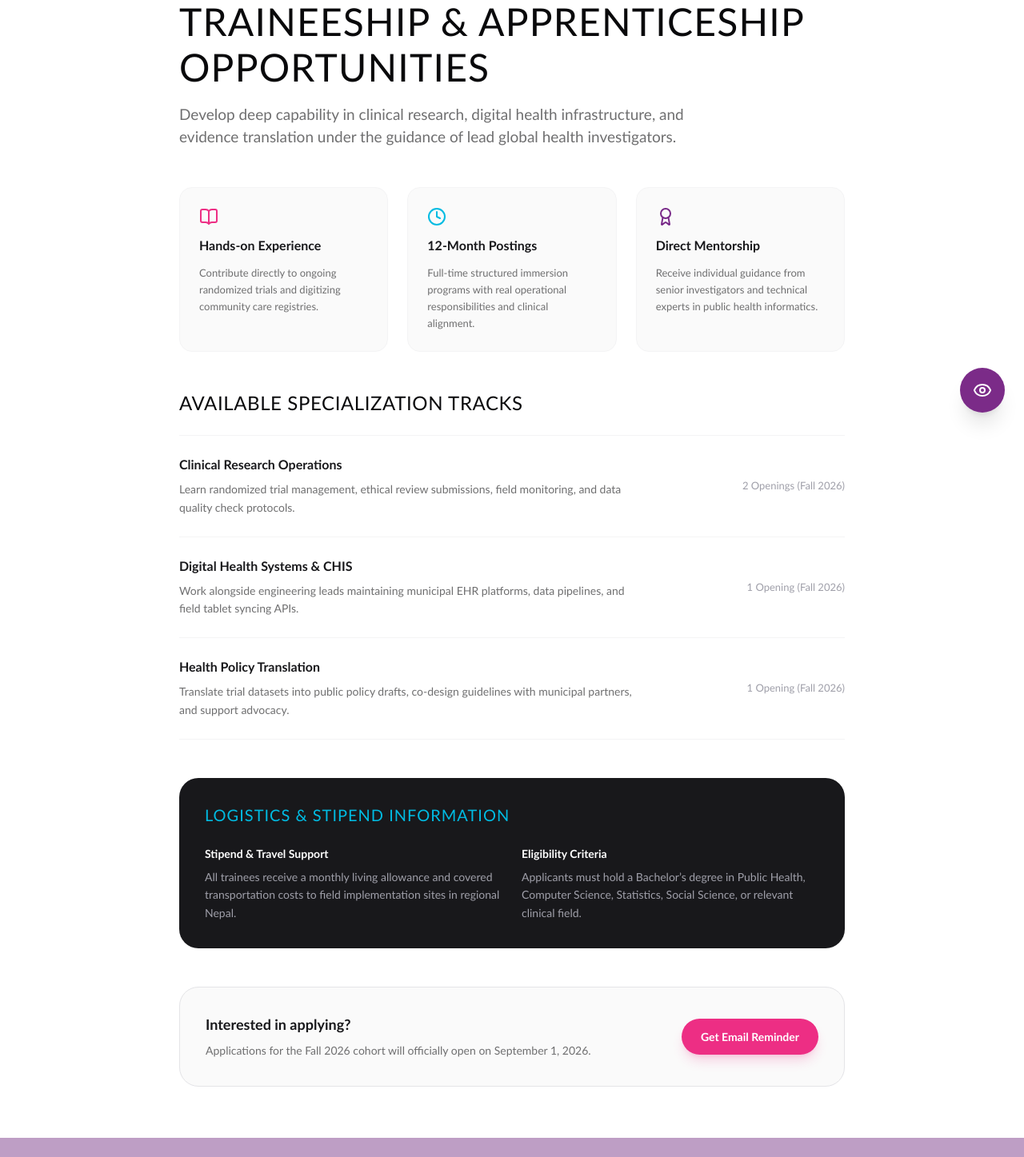
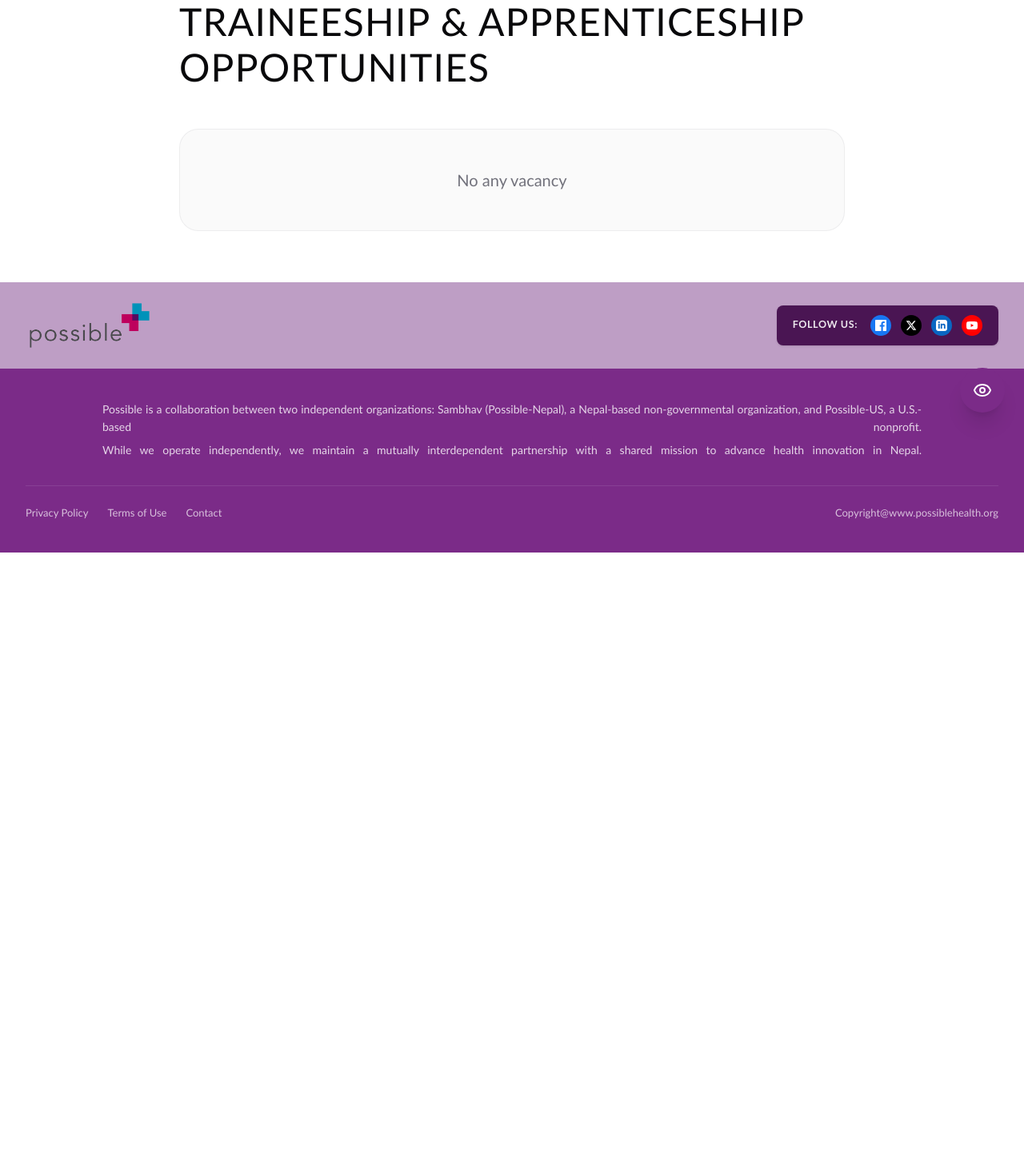
Before and after one commit to srijaytuladhar/possible-website, a Next.js app: page /get-involved/work-with-us/traineeship-apprenticeship in a window 1280 px wide. Shown: the part 260-1707 px from the top of the page at 80% size. After the commit the page ends 951 px from the top, so only its background shows below. Built offline with nearby package versions, Linux system fonts and the light colour scheme.

Commit message:
general update

```diff
--- a/app/get-involved/our-team/page.tsx
+++ b/app/get-involved/our-team/page.tsx
@@ -245,7 +245,7 @@ function TeamPageContent() {
       <div className="space-y-16 animate-in fade-in duration-300">
         {/* Team Roster Grid (3 columns per row for consistency) */}
         <div className="space-y-8">
-          <div className="text-center">
+          <div className="text-center" hidden>
             <h2 className="text-2xl font-light text-zinc-950 uppercase tracking-wider">
               {tabs.find(t => t.key === tabParam)?.label}
             </h2>
--- a/app/get-involved/work-with-us/page.tsx
+++ b/app/get-involved/work-with-us/page.tsx
@@ -49,50 +49,38 @@ export default function WorkWithUsPage() {
           </div>
         </div>
 
-        {/* Career Block Philosophy */}
-        <div className="p-8 bg-zinc-900 text-white rounded-2xl border border-zinc-800">
-          <div className="max-w-2xl space-y-4">
-            <span className="text-[13px] font-bold text-secondary-blue uppercase tracking-widest">Our DNA</span>
-            <h3 className="h2-section text-white font-extralight uppercase tracking-wide">
-              Rigor. Respect. Results.
-            </h3>
-            <p className="text-[15px] text-zinc-400 font-light leading-relaxed">
-              We are defined by fierce rigor and deep respect. We build sustainable, science-backed solutions that prioritize regional context and localized expertise to generate real results.
-            </p>
-          </div>
+        {/* Quote Block */}
+        <div className="relative py-12 px-8 max-w-4xl mx-auto text-center bg-zinc-50/50 rounded-3xl border border-zinc-100/80 my-8">
+          <span className="absolute top-2 left-6 text-7xl font-serif text-primary-pink/20 select-none">“</span>
+          <p className="text-[20px] sm:text-[24px] font-light text-zinc-800 leading-relaxed italic relative z-10 px-4">
+            If you thrive on creating an impact and want to join our mission to reduce suffering and improve lives by strengthening community care systems, join our team.
+          </p>
+          <span className="absolute bottom-2 right-6 text-7xl font-serif text-primary-pink/20 select-none">”</span>
         </div>
 
-        {/* Competencies Grid */}
-        <div className="space-y-6">
-          <h3 className="h3-card text-zinc-950 font-semibold flex items-center gap-2">
-            <Layers className="h-5 w-5 text-primary-pink" />
-            <span>Accelerated Learning Curve</span>
-          </h3>
-          <p className="text-[14px] text-body-gray font-light max-w-2xl">
-            Our organization empowers personnel with deep operational, clinical, and strategic capabilities across key core competencies:
-          </p>
+        {/* How will you thrive section */}
+        <div className="space-y-8 pt-6">
+          <div className="text-center">
+            <h3 className="text-2xl sm:text-3xl font-light text-zinc-950 uppercase tracking-wider">
+              How will you thrive with us?
+            </h3>
+            <div className="h-0.5 w-16 bg-primary-pink mx-auto mt-3 rounded-full"></div>
+          </div>
+
           <div className="grid grid-cols-1 sm:grid-cols-2 md:grid-cols-4 gap-6">
             {[
-              {
-                title: "Policy Translation",
-                desc: "Bridging academic implementation data and policy drafts for governmental entities.",
-              },
-              {
-                title: "Tech-Enabled Systems",
-                desc: "Deploying and managing data-driven workflows using our custom CHIS platforms.",
-              },
-              {
-                title: "Global Funding",
-                desc: "Navigating international grant compliance and cultivating donor networks.",
-              },
-              {
-                title: "Co-Design",
-                desc: "Engaging in participatory development directly with local leaders and NGOs.",
-              },
-            ].map((comp, idx) => (
-              <div key={idx} className="p-5 border border-zinc-100 bg-zinc-50 rounded-xl hover:border-primary-pink/35 transition-colors duration-300">
-                <h4 className="text-[14px] font-semibold text-zinc-900 mb-2 uppercase tracking-wide">{comp.title}</h4>
-                <p className="text-[13px] text-body-gray font-light leading-relaxed">{comp.desc}</p>
+              "Champion Rigorous and Respectful Results",
+              "Engineer Global Impact",
+              "Foster Holistic Mentorship",
+              "Accelerate Learning Curve"
+            ].map((title, idx) => (
+              <div
+                key={idx}
+                className="flex items-center justify-center p-6 bg-gradient-to-br from-[#FF5E97] via-primary-pink to-[#B91257] text-white rounded-2xl h-[130px] text-center shadow-lg shadow-primary-pink/15 hover:shadow-xl hover:shadow-primary-pink/25 hover:-translate-y-1 transition-all duration-300 cursor-default"
+              >
+                <span className="text-[15px] sm:text-[16px] font-semibold leading-snug">
+                  {title}
+                </span>
               </div>
             ))}
           </div>
--- a/app/get-involved/work-with-us/traineeship-apprenticeship/page.tsx
+++ b/app/get-involved/work-with-us/traineeship-apprenticeship/page.tsx
@@ -1,7 +1,7 @@
 "use client";
 
 import Link from "next/link";
-import { ArrowLeft, BookOpen, Clock, Award, CheckCircle } from "lucide-react";
+import { ArrowLeft } from "lucide-react";
 
 export default function TraineeshipApprenticeshipPage() {
   return (
@@ -23,108 +23,13 @@ export default function TraineeshipApprenticeshipPage() {
         <h1 className="h1-hero text-zinc-950 uppercase tracking-wide">
           Traineeship & Apprenticeship Opportunities
         </h1>
-        <p className="text-subheading text-body-gray font-light max-w-2xl">
-          Develop deep capability in clinical research, digital health infrastructure, and evidence translation under the guidance of lead global health investigators.
-        </p>
       </div>
 
-      {/* Program Details Overview */}
-      <div className="grid grid-cols-1 md:grid-cols-3 gap-6">
-        <div className="p-6 bg-zinc-50 border border-zinc-100 rounded-2xl space-y-3">
-          <BookOpen className="h-6 w-6 text-primary-pink" />
-          <h4 className="text-[16px] font-semibold text-zinc-900">Hands-on Experience</h4>
-          <p className="text-[13px] text-body-gray font-light leading-relaxed">
-            Contribute directly to ongoing randomized trials and digitizing community care registries.
-          </p>
-        </div>
-
-        <div className="p-6 bg-zinc-50 border border-zinc-100 rounded-2xl space-y-3">
-          <Clock className="h-6 w-6 text-secondary-blue" />
-          <h4 className="text-[16px] font-semibold text-zinc-900">12-Month Postings</h4>
-          <p className="text-[13px] text-body-gray font-light leading-relaxed">
-            Full-time structured immersion programs with real operational responsibilities and clinical alignment.
-          </p>
-        </div>
-
-        <div className="p-6 bg-zinc-50 border border-zinc-100 rounded-2xl space-y-3">
-          <Award className="h-6 w-6 text-accent-purple" />
-          <h4 className="text-[16px] font-semibold text-zinc-900">Direct Mentorship</h4>
-          <p className="text-[13px] text-body-gray font-light leading-relaxed">
-            Receive individual guidance from senior investigators and technical experts in public health informatics.
-          </p>
-        </div>
-      </div>
-
-      {/* Program Tracks */}
-      <div className="space-y-6">
-        <h3 className="text-2xl font-light text-zinc-950 uppercase tracking-wide">Available Specialization Tracks</h3>
-
-        <div className="divide-y divide-zinc-100 border-y border-zinc-100">
-          <div className="py-6 flex flex-col md:flex-row gap-4 justify-between">
-            <div className="space-y-2 md:max-w-xl">
-              <h4 className="text-[16px] font-semibold text-zinc-900">Clinical Research Operations</h4>
-              <p className="text-[14px] text-body-gray font-light leading-relaxed">
-                Learn randomized trial management, ethical review submissions, field monitoring, and data quality check protocols.
-              </p>
-            </div>
-            <span className="text-[13px] text-zinc-400 font-medium self-start md:self-center">2 Openings (Fall 2026)</span>
-          </div>
-
-          <div className="py-6 flex flex-col md:flex-row gap-4 justify-between">
-            <div className="space-y-2 md:max-w-xl">
-              <h4 className="text-[16px] font-semibold text-zinc-900">Digital Health Systems & CHIS</h4>
-              <p className="text-[14px] text-body-gray font-light leading-relaxed">
-                Work alongside engineering leads maintaining municipal EHR platforms, data pipelines, and field tablet syncing APIs.
-              </p>
-            </div>
-            <span className="text-[13px] text-zinc-400 font-medium self-start md:self-center">1 Opening (Fall 2026)</span>
-          </div>
-
-          <div className="py-6 flex flex-col md:flex-row gap-4 justify-between">
-            <div className="space-y-2 md:max-w-xl">
-              <h4 className="text-[16px] font-semibold text-zinc-900">Health Policy Translation</h4>
-              <p className="text-[14px] text-body-gray font-light leading-relaxed">
-                Translate trial datasets into public policy drafts, co-design guidelines with municipal partners, and support advocacy.
-              </p>
-            </div>
-            <span className="text-[13px] text-zinc-400 font-medium self-start md:self-center">1 Opening (Fall 2026)</span>
-          </div>
-        </div>
-      </div>
-
-      {/* Program Compensation & Logistics */}
-      <div className="p-8 bg-zinc-900 text-white rounded-3xl space-y-6">
-        <h4 className="text-xl font-light uppercase tracking-wider text-secondary-blue">Logistics & Stipend Information</h4>
-        <div className="grid grid-cols-1 sm:grid-cols-2 gap-6 text-[14px]">
-          <div className="space-y-2">
-            <h5 className="font-semibold text-white">Stipend & Travel Support</h5>
-            <p className="text-zinc-400 font-light leading-relaxed">
-              All trainees receive a monthly living allowance and covered transportation costs to field implementation sites in regional Nepal.
-            </p>
-          </div>
-          <div className="space-y-2">
-            <h5 className="font-semibold text-white">Eligibility Criteria</h5>
-            <p className="text-zinc-400 font-light leading-relaxed">
-              Applicants must hold a Bachelor’s degree in Public Health, Computer Science, Statistics, Social Science, or relevant clinical field.
-            </p>
-          </div>
-        </div>
-      </div>
-
-      {/* How to Apply */}
-      <div className="p-8 border border-zinc-200 rounded-3xl bg-zinc-50 flex flex-col md:flex-row items-center justify-between gap-6">
-        <div className="space-y-2">
-          <h4 className="text-lg font-semibold text-zinc-900">Interested in applying?</h4>
-          <p className="text-[14px] text-body-gray font-light leading-relaxed">
-            Applications for the Fall 2026 cohort will officially open on September 1, 2026.
-          </p>
-        </div>
-        <button
-          onClick={() => alert("Applications will open on September 1, 2026. Please check back then.")}
-          className="inline-flex items-center gap-2 rounded-full bg-primary-pink px-6 py-3 font-equip font-semibold text-[14px] text-white shadow-lg shadow-primary-pink/20 hover:bg-primary-pink/90 hover:shadow-primary-pink/30 hover:-translate-y-0.5 transition-all cursor-pointer"
-        >
-          <span>Get Email Reminder</span>
-        </button>
+      {/* Vacancy Announcement Block */}
+      <div className="p-12 bg-zinc-50 border border-zinc-200/60 rounded-3xl text-center space-y-3">
+        <p className="text-[20px] font-medium text-zinc-500">
+          No any vacancy
+        </p>
       </div>
     </div>
   );
```
Also changed, not shown: 1 other file (tests, documents, lock files or other folders).
